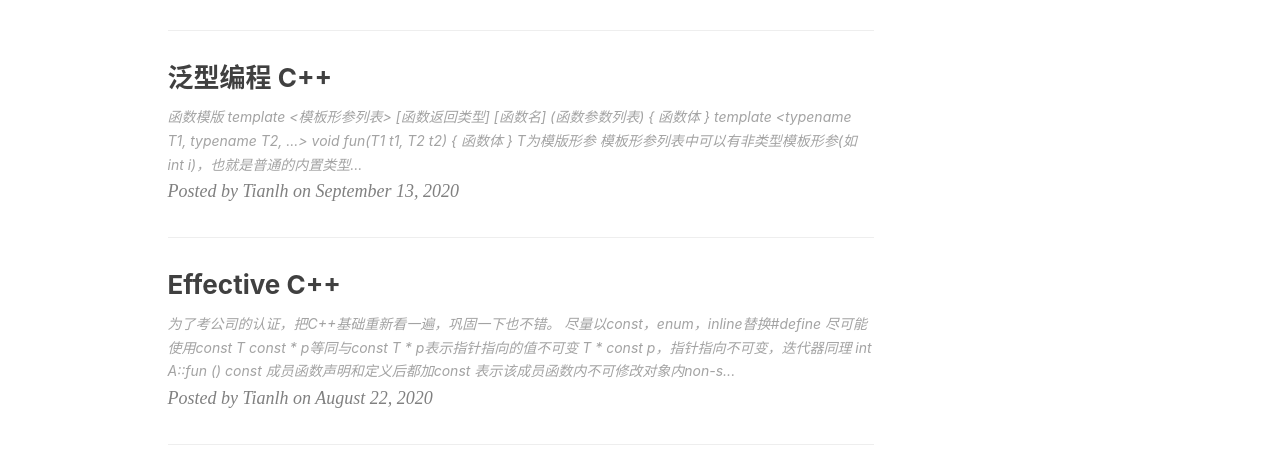
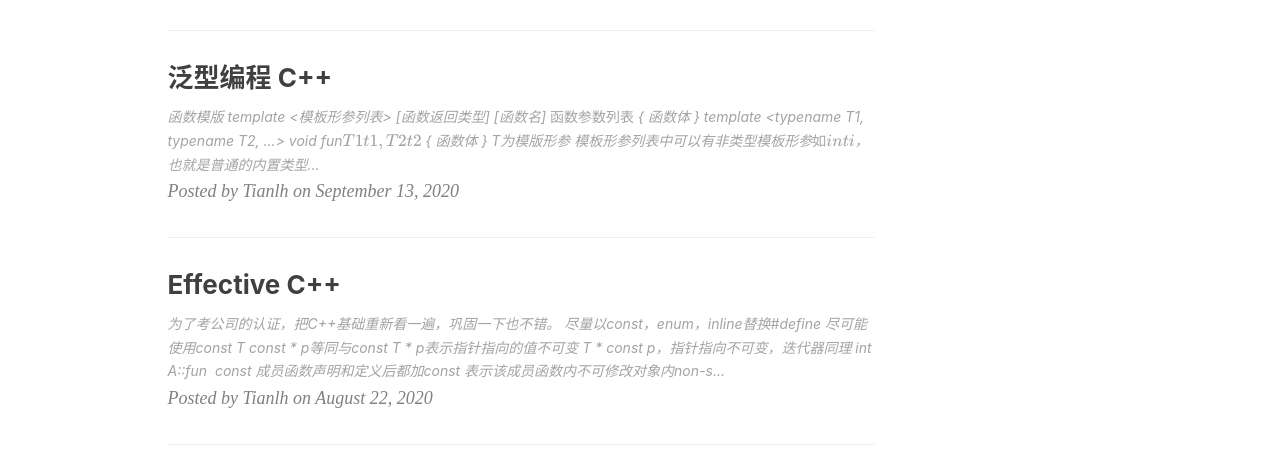
Before and after one commit to tianlh/tianlh.github.io, a Jekyll site: the page built from index.html, in a window 1280 px wide. Shown: the part 1103-1570 px from the top of the page. Built offline with Jekyll 4.4.1, drawn with Linux system fonts in a browser that asks for light colours; formulas are drawn with MathJax 3; the list of posts is cut into pages by our own code; comment, search, counter and statistics services are not loaded; part of the change alters nothing that is shown.

```diff
--- a/_includes/head.html
+++ b/_includes/head.html
@@ -22,4 +22,7 @@
     <!-- Image CSS-->
     <link rel="stylesheet" href="{{ "/css/img.css" | prepend: site.baseurl }}">
     <script></script>
+
+    <script type="text/x-mathjax-config">MathJax.Hub.Config({tex2jax: {inlineMath: [['$','$'], ['\(','\)']], displayMath: [["\\[","\\]"]]}});</script>
+    <script type="text/javascript" async src="//cdn.mathjax.org/mathjax/latest/MathJax.js?config=TeX-MML-AM_CHTML"></script>
 </head>
```
